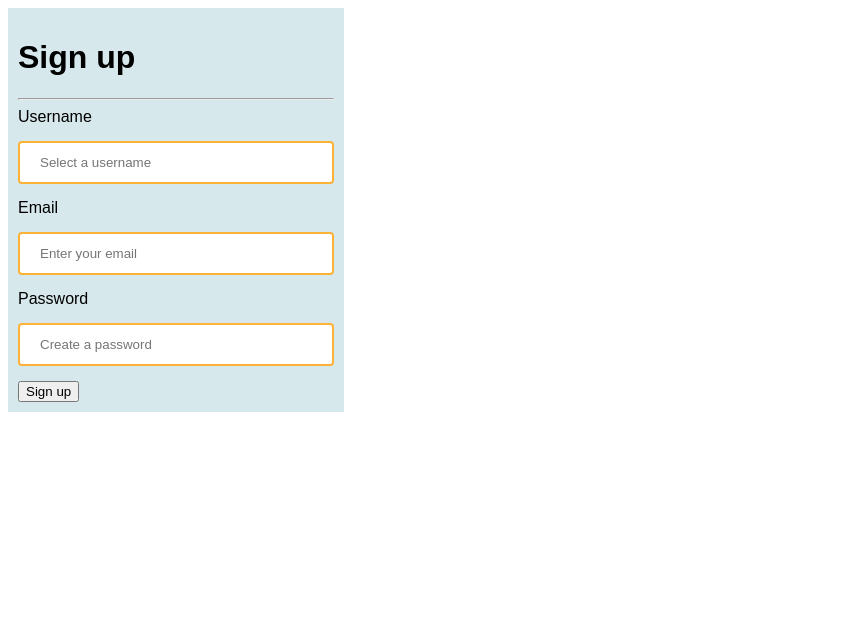
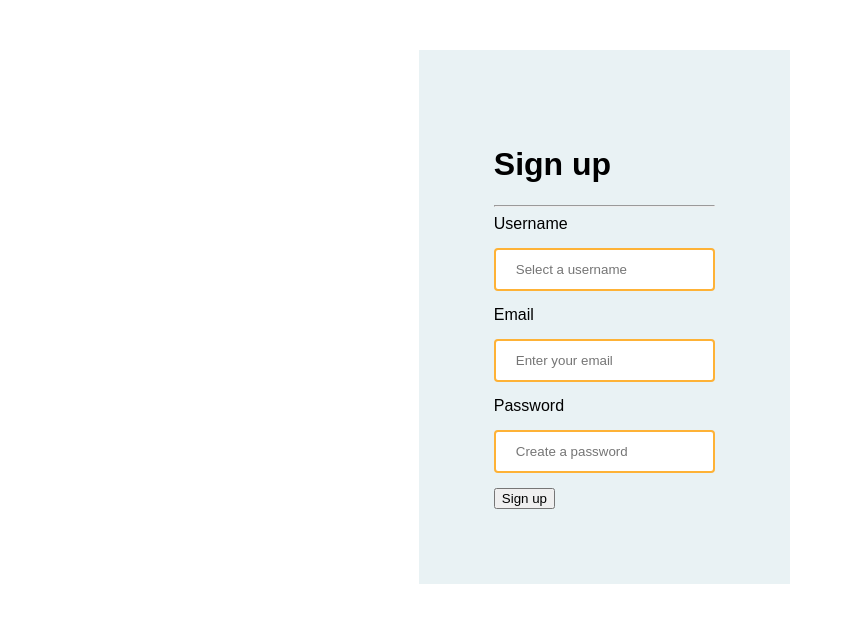
Before and after one commit to IoC-Sunderland/working-with-flask-forms, a Flask app: page /sign-up in a window 1280 px wide. Shown: the top 623 px of the page, without its empty margins (0-845 px from the left). Run offline with Flask 2, Linux system fonts and the light colour scheme.

Commit message:
Centered sign up form

```diff
--- a/static/styles/styles.css
+++ b/static/styles/styles.css
@@ -2,12 +2,18 @@ body {
   font-family: Arial, Helvetica, sans-serif;
   color: rgb(0, 0, 0);
 }
+div.container {
+  margin: auto;
+  width: 35%;
+
+}
 
 div.col{
   font-family: Arial, Helvetica, sans-serif;
-  background-color: rgb(214, 232, 235);
-  width: 25%;
-  padding: 10px;
+  background-color: rgba(214, 232, 235, 0.541);
+  width: 50%;
+  padding: 75px;
+  margin-top: 50px;
 
 }
 
```
